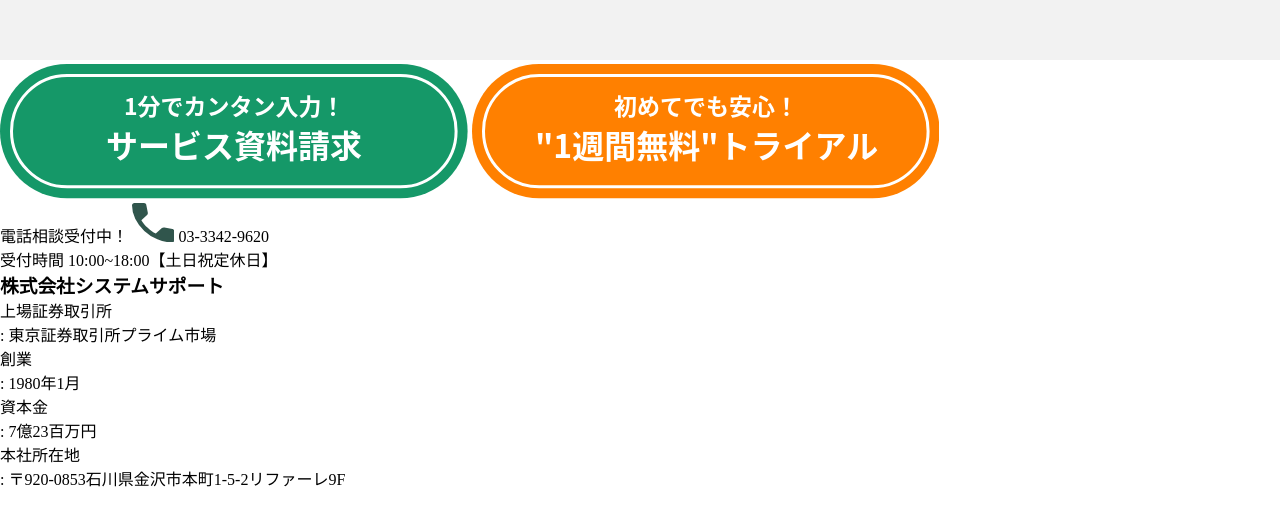
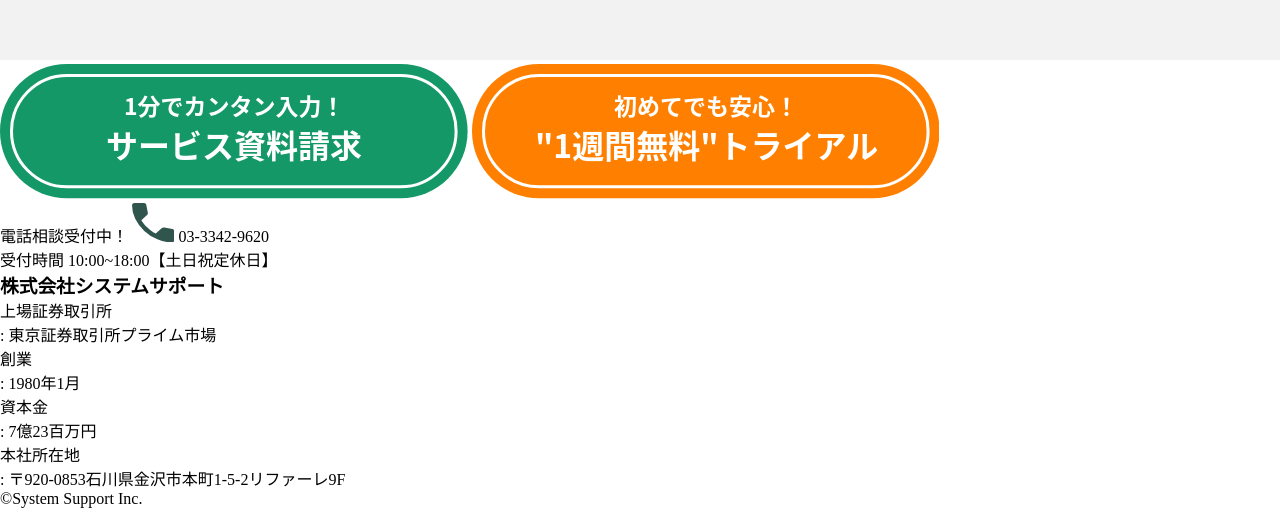
Before and after one commit to kojobiz/zero002html, a plain HTML site: page index.html in a window 1280 px wide. Shown: the part 9793-10301 px from the top of the page. Drawn offline with nearby package versions, Linux system fonts and the light colour scheme.

Commit message:
fix footer

```diff
--- a/index.html
+++ b/index.html
@@ -495,7 +495,7 @@
         </div>
     </main>
     <footer class="l-footer">
-        <div class="l-footer__copy"></div>
+        <div class="l-footer__copy">&copy;<span>System Support Inc.</span></div>
     </footer>
 </body>
 </html>
```
